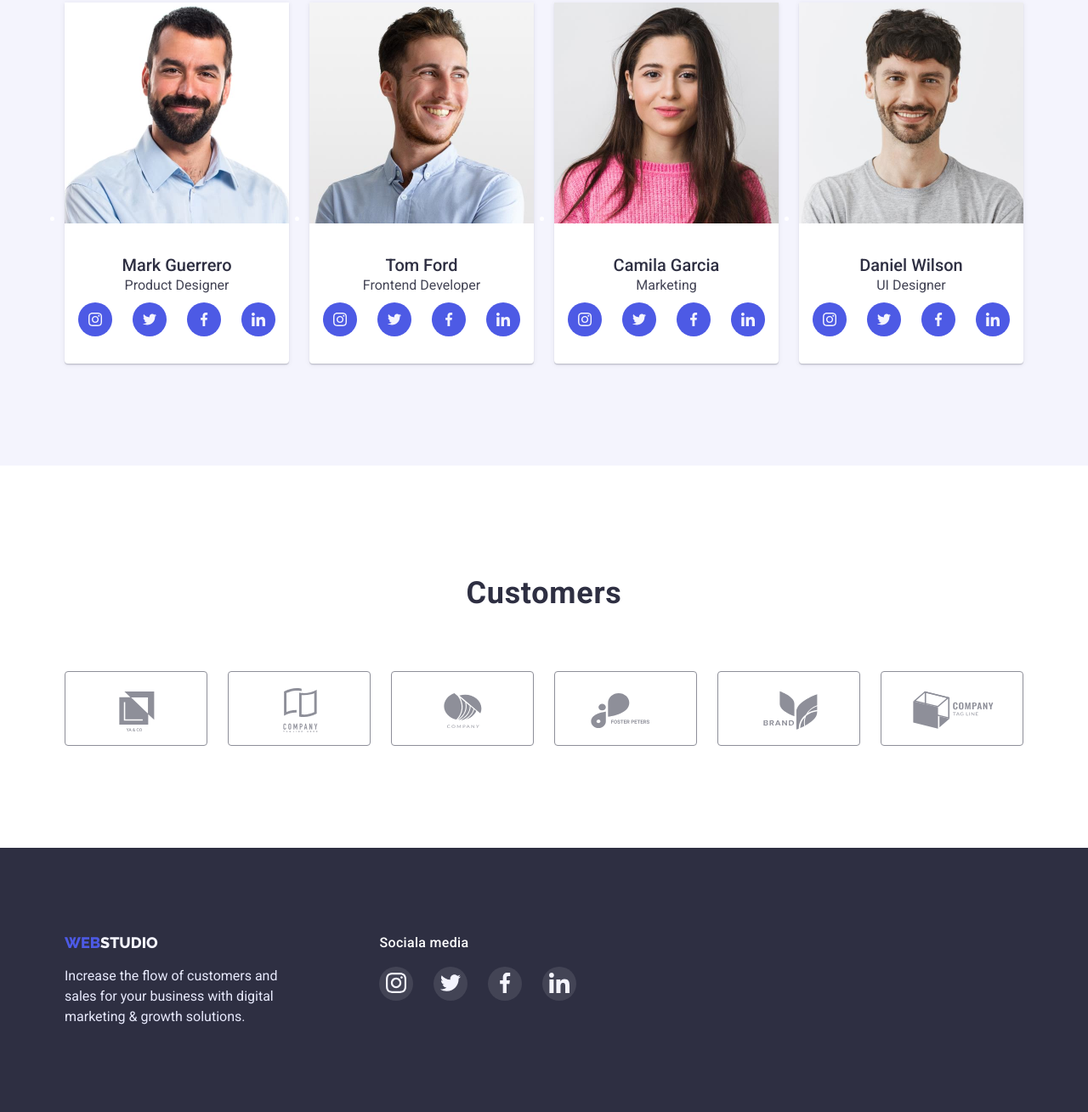
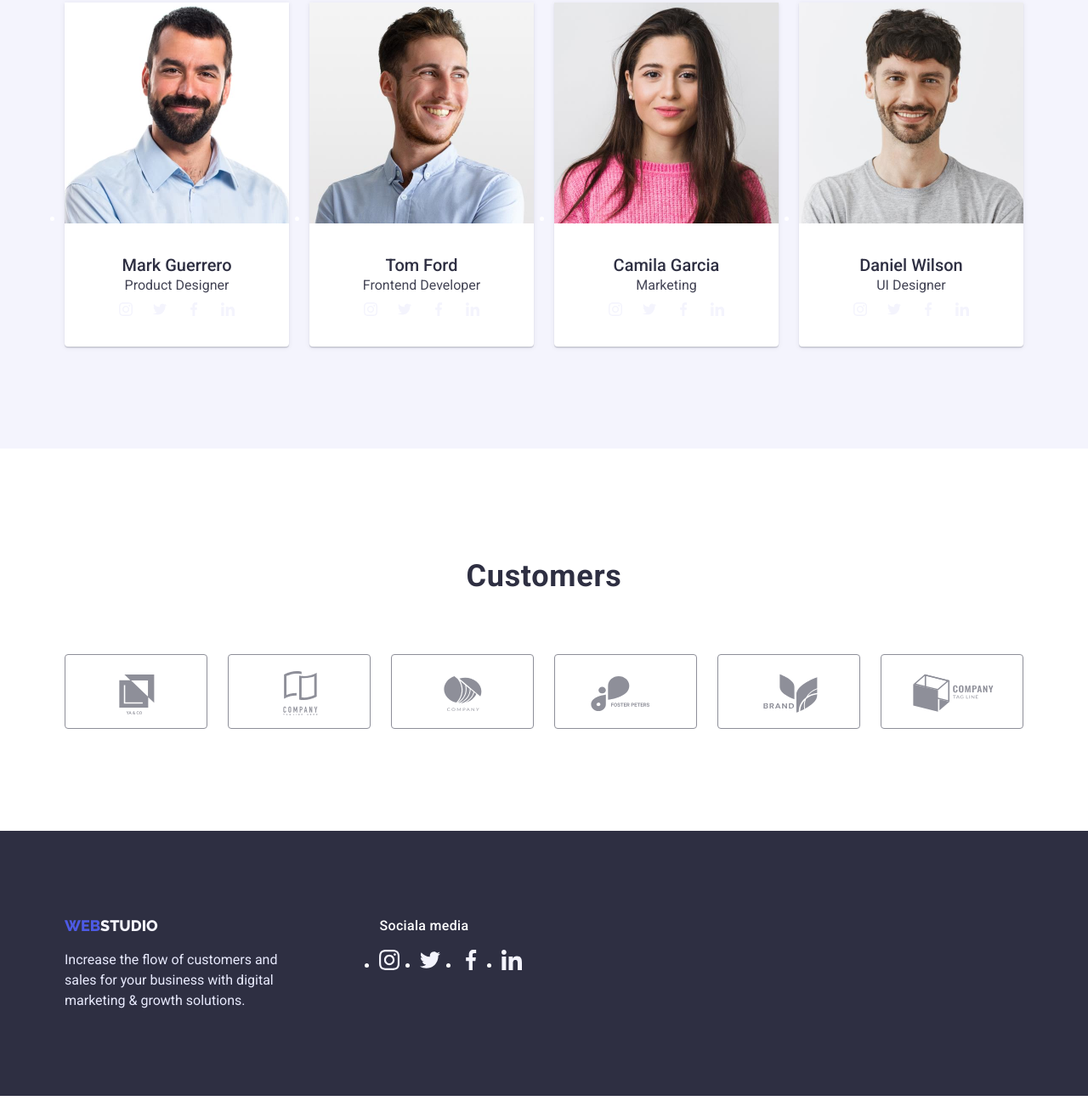
Before and after one commit to Volodymyr-Bodak/goit-markup-hw-04, a plain HTML site: page index.html in a window 1280 px wide. Shown: the part 1906-3215 px from the top of the page at 85% size. Drawn offline with nearby package versions, Linux system fonts and the light colour scheme.

Commit message:
Update index.html

```diff
--- a/index.html
+++ b/index.html
@@ -112,27 +112,29 @@
                             <h3 class="big_titel_two">Mark Guerrero</h3>
                           <p class="under_titel-two">Product Designer</p>
                           <ul class="icon_row">
-                            <li class="sub_icon">
+                            <li >
                                 <a href="" class="references_icon">
-                                    <svg width="16px" height="16px" class="work_ico" >
+                                    <svg width="16px" height="16px" >
                                    <use href="./images/sprite.svg#icon-instagram"></use>
                              </svg>
                             </a>
                           </li>
-                            <li class="sub_icon">
+                            <li >
                                 <a href="" class="references_icon">
-                                <svg width="16px" height="16px" class="work_icon" >
+                                <svg width="16px" height="16px"  >
                                     <use href="./images/sprite.svg#icon-twitter-1"></use>
                               </svg>
-                            </a></li>
-                            <li class="sub_icon">
+                            </a>
+                        </li>
+                            <li >
                                 <a href="" class="references_icon">
-                                <svg width="16px" height="16px" class="work_icon" >
+                                <svg width="16px" height="16px"  >
                                     <use href="./images/sprite.svg#icon-facebook-1"></use>
                               </svg>
-                            </a></li>
-                            <li class="sub_icon"><a href="" class="references_icon">
-                                <svg width="16px" height="16px" class="work_icon" >
+                            </a>
+                        </li>
+                            <li "><a href="" class="references_icon">
+                                <svg width="16px" height="16px" >
                                     <use href="./images/sprite.svg#icon-linkedin-1"></use>
                               </svg>
 
@@ -147,27 +149,29 @@
                             <h3 class="big_titel_two">Tom Ford</h3>
                             <p class="under_titel-two">Frontend Developer</p>
                             <ul class="icon_row">
-                                <li class="sub_icon">
+                                <li >
                                     <a href="" class="references_icon">
-                                        <svg width="16px" height="16px" class="work_ico" >
+                                        <svg width="16px" height="16px" >
                                        <use href="./images/sprite.svg#icon-instagram"></use>
                                  </svg>
                                 </a>
                               </li>
-                                <li class="sub_icon">
+                                <li >
                                     <a href="" class="references_icon">
-                                    <svg width="16px" height="16px" class="work_icon" >
+                                    <svg width="16px" height="16px"  >
                                         <use href="./images/sprite.svg#icon-twitter-1"></use>
                                   </svg>
-                                </a></li>
-                                <li class="sub_icon">
+                                </a>
+                            </li>
+                                <li >
                                     <a href="" class="references_icon">
-                                    <svg width="16px" height="16px" class="work_icon" >
+                                    <svg width="16px" height="16px"  >
                                         <use href="./images/sprite.svg#icon-facebook-1"></use>
                                   </svg>
-                                </a></li>
-                                <li class="sub_icon"><a href="" class="references_icon">
-                                    <svg width="16px" height="16px" class="work_icon" >
+                                </a>
+                            </li>
+                                <li "><a href="" class="references_icon">
+                                    <svg width="16px" height="16px" >
                                         <use href="./images/sprite.svg#icon-linkedin-1"></use>
                                   </svg>
 
@@ -181,27 +185,29 @@
                             <h3 class="big_titel_two">Camila Garcia</h3>
                           <p class="under_titel-two">Marketing</p>
                           <ul class="icon_row">
-                            <li class="sub_icon">
+                            <li >
                                 <a href="" class="references_icon">
-                                    <svg width="16px" height="16px" class="work_ico" >
+                                    <svg width="16px" height="16px" >
                                    <use href="./images/sprite.svg#icon-instagram"></use>
                              </svg>
                             </a>
                           </li>
-                            <li class="sub_icon">
+                            <li >
                                 <a href="" class="references_icon">
-                                <svg width="16px" height="16px" class="work_icon" >
+                                <svg width="16px" height="16px"  >
                                     <use href="./images/sprite.svg#icon-twitter-1"></use>
                               </svg>
-                            </a></li>
-                            <li class="sub_icon">
+                            </a>
+                        </li>
+                            <li >
                                 <a href="" class="references_icon">
-                                <svg width="16px" height="16px" class="work_icon" >
+                                <svg width="16px" height="16px"  >
                                     <use href="./images/sprite.svg#icon-facebook-1"></use>
                               </svg>
-                            </a></li>
-                            <li class="sub_icon"><a href="" class="references_icon">
-                                <svg width="16px" height="16px" class="work_icon" >
+                            </a>
+                        </li>
+                            <li "><a href="" class="references_icon">
+                                <svg width="16px" height="16px" >
                                     <use href="./images/sprite.svg#icon-linkedin-1"></use>
                               </svg>
 
@@ -215,27 +221,29 @@
                          <h3 class="big_titel_two">Daniel Wilson</h3>
                          <p class="under_titel-two">UI Designer</p>
                          <ul class="icon_row">
-                            <li class="sub_icon">
+                            <li >
                                 <a href="" class="references_icon">
-                                    <svg width="16px" height="16px" class="work_ico" >
+                                    <svg width="16px" height="16px" >
                                    <use href="./images/sprite.svg#icon-instagram"></use>
                              </svg>
                             </a>
                           </li>
-                            <li class="sub_icon">
+                            <li >
                                 <a href="" class="references_icon">
-                                <svg width="16px" height="16px" class="work_icon" >
+                                <svg width="16px" height="16px"  >
                                     <use href="./images/sprite.svg#icon-twitter-1"></use>
                               </svg>
-                            </a></li>
-                            <li class="sub_icon">
+                            </a>
+                        </li>
+                            <li >
                                 <a href="" class="references_icon">
-                                <svg width="16px" height="16px" class="work_icon" >
+                                <svg width="16px" height="16px"  >
                                     <use href="./images/sprite.svg#icon-facebook-1"></use>
                               </svg>
-                            </a></li>
-                            <li class="sub_icon"><a href="" class="references_icon">
-                                <svg width="16px" height="16px" class="work_icon" >
+                            </a>
+                        </li>
+                            <li "><a href="" class="references_icon">
+                                <svg width="16px" height="16px" >
                                     <use href="./images/sprite.svg#icon-linkedin-1"></use>
                               </svg>
 
@@ -255,7 +263,7 @@
                         <li class="logo_pre">
                             <div class="border_icon">
                                 <a href="http://" class="ending_icons">
-                                <svg  width="104px" height="56px" class="ending_icons">
+                                <svg  width="104px" height="56px" class="ending_icon">
                                     <use href="./images/sprite.svg#icon-Logo"></use>
 
                                 </svg>
@@ -266,7 +274,7 @@
                         <li>
                             <div class="border_icon">
                                 <a href="http://" class="ending_icons">
-                                <svg  width="104px" height="56px" class="ending_icons">
+                                <svg  width="104px" height="56px" class="ending_icon">
                                     <use href="./images/sprite.svg#icon-Logo-1"></use>
 
                                 </svg>
@@ -274,8 +282,8 @@
                             </div>
                     </li>
                         <li> <div class="border_icon">
-                            <a href="http://" class="ending_icos">
-                            <svg  width="104px" height="56px" class="ending_icons">
+                            <a href="http://" class="ending_icons">
+                            <svg  width="104px" height="56px" class="ending_icon">
                                 <use href="./images/sprite.svg#icon-Logo-2"></use>
 
                             </svg>
@@ -284,7 +292,7 @@
                         </li>
                         <li> <div class="border_icon">
                             <a href="http://" class="ending_icons">
-                            <svg  width="104px" height="56px" class="ending_icons">
+                            <svg  width="104px" height="56px" class="ending_icon">
                                 <use href="./images/sprite.svg#icon-Logo-3"></use>
 
                             </svg>
@@ -294,7 +302,7 @@
                         <li>
                             <div class="border_icon">
                                 <a href="http://" class="ending_icons">
-                                <svg  width="104px" height="56px" class="ending_icons">
+                                <svg  width="104px" height="56px" class="ending_icon">
                                     <use href="./images/sprite.svg#icon-Logo-4"></use>
 
                                 </svg>
@@ -304,7 +312,7 @@
                         <li>
                             <div class="border_icon">
                                 <a href="http://" class="ending_icons">
-                                <svg  width="104px" height="56px" class="ending_icons">
+                                <svg  width="104px" height="56px" class="ending_icon">
                                     <use href="./images/sprite.svg#icon-Logo-5"></use>
 
                                 </svg>
@@ -331,28 +339,29 @@
                 <div class="social_footer">
                     <span class="mini_footer">Sociala media</span>
                     <ul class="icon_row_two">
-                   <li class="sub_icon_two">
-                       <a href="">
-                           <svg width="24px" height="24px" class="work_icon" >
-                          <use href="./images/sprite.svg#icon-instagram"></use>
+                        <li>
+                            <a href="" class="work_icon" >
+                                <svg width="24px" height="24px" " >
+                               <use href="./images/sprite.svg#icon-instagram" class="svg_footer"></use>
                          </svg>
                         </a>
                       </li>
-                   <li class="sub_icon_two">
-                       <a href="">
-                       <svg width="24px" height="24px" class="work_icon" >
-                           <use href="./images/sprite.svg#icon-twitter-1"></use>
+                        <li >
+                            <a href="" class="work_icon">
+                            <svg width="24px" height="24px"  >
+                                <use href="./images/sprite.svg#icon-twitter-1" class="svg_footer"></use>
+                          </svg>
+                        </a>
+                     </li>
+                        <li >
+                            <a href="" class="work_icon" >
+                            <svg width="24px" height="24px">
+                                <use href="./images/sprite.svg#icon-facebook-1" class="svg_footer"></use>
                           </svg>
                         </a></li>
-                   <li class="sub_icon_two">
-                       <a href="">
-                       <svg width="24px" height="24px" class="work_icon" >
-                           <use href="./images/sprite.svg#icon-facebook-1"></use>
-                     </svg>
-                   </a></li>
-                   <li class="sub_icon_two"><a href="">
-                       <svg width="24px" height="24px" class="work_icon" >
-                           <use href="./images/sprite.svg#icon-linkedin-1"></use>
+                        <li "><a href="" class="work_icon" >
+                            <svg width="24px" height="24px" >
+                                <use href="./images/sprite.svg#icon-linkedin-1" class="svg_footer"></use>
                           </svg>
 
                         </a></li>
```
Lines whose indentation alone changed are shown as unchanged.
